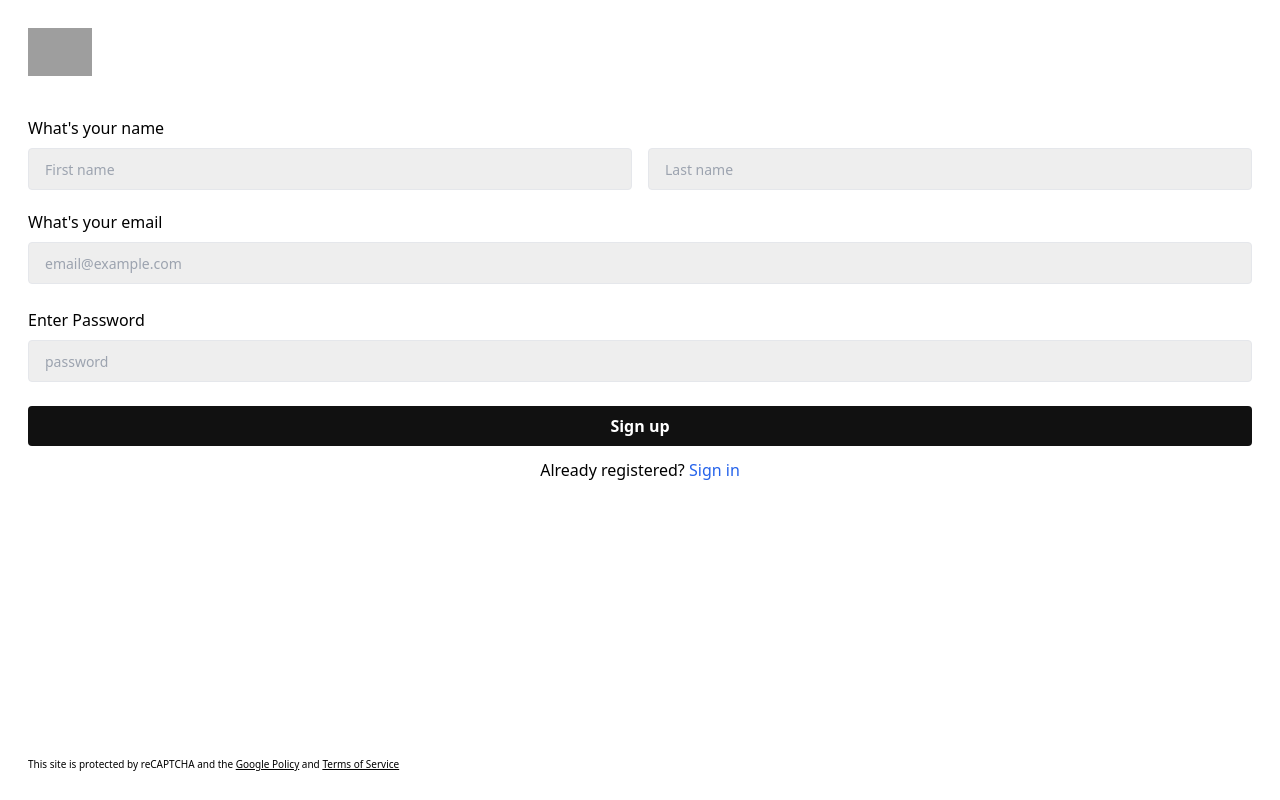
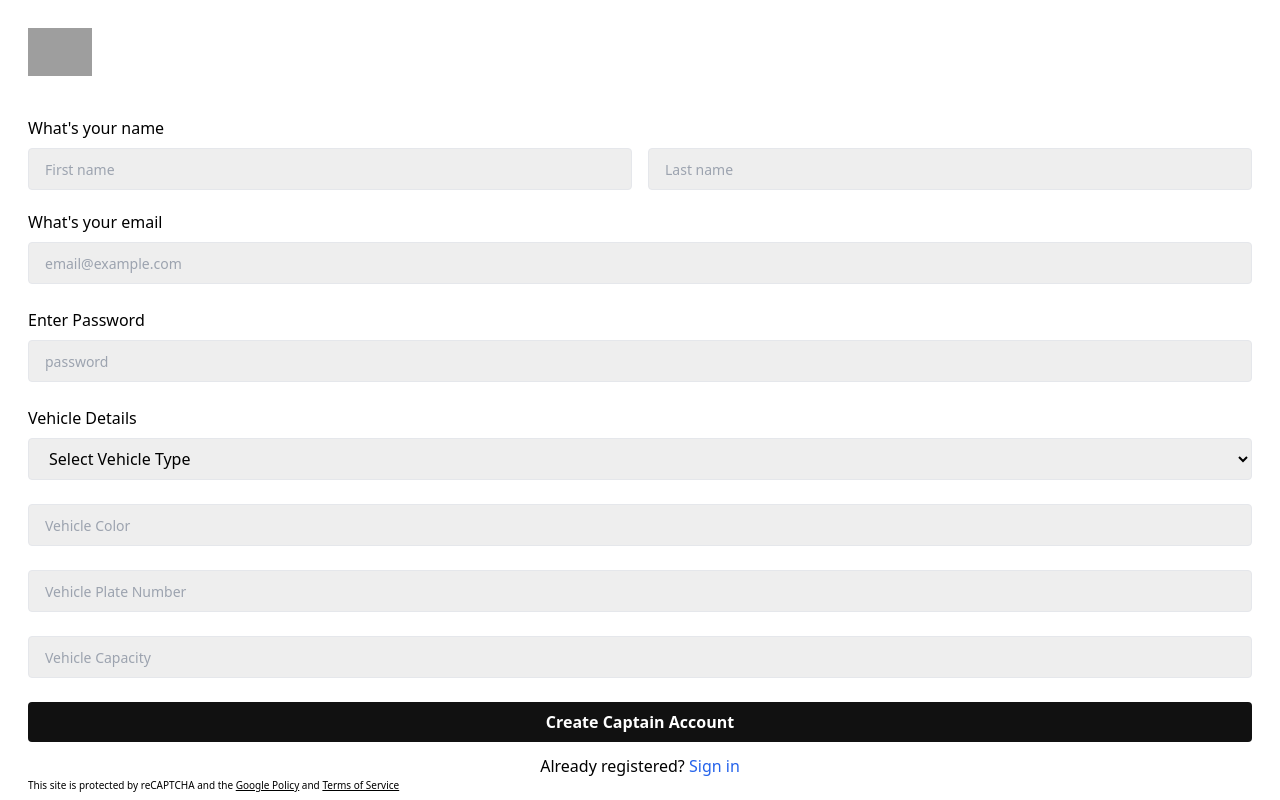
Before and after one commit to Subham11258/uber-mern, a React (Vite) app in the folder frontend/frontend/: page /captain-signup in a window 1280 px wide. Built offline with nearby package versions, Linux system fonts and the light colour scheme; grey boxes are pictures that could not be loaded.

Commit message:
created protected routes for captain

```diff
--- a/frontend/frontend/src/App.jsx
+++ b/frontend/frontend/src/App.jsx
@@ -8,6 +8,8 @@ import CaptainLogin from './pages/CaptainLogin'
 import CaptainSignup from './pages/CaptainSignup'
 import { Routes, Route } from 'react-router-dom'
 import UserProtectedWrapper from './pages/UserProtectedWrapper'
+import CaptainProtectedWrapper from './pages/CaptainProtectedWrapper'
+import CaptainHome from './pages/CaptainHome'
 const App = () => {
   return (
     <div>
@@ -18,8 +20,24 @@ const App = () => {
         <Route path="/signup" element={<UserSignup/>} />
         <Route path="/captain-login" element={<CaptainLogin/>} />
         <Route path="/captain-signup" element={<CaptainSignup/>} />
-        <Route path="/home" element={<UserProtectedWrapper><Home/></UserProtectedWrapper>} />
-        <Route path="/user/logout" element={<UserProtectedWrapper><UserLogout/></UserProtectedWrapper>} />
+        <Route path="/home" element={
+          <UserProtectedWrapper>
+
+          <Home/>
+
+          </UserProtectedWrapper>} />
+        <Route path="/user/logout" element={
+          <UserProtectedWrapper>
+
+          <UserLogout/>
+
+          </UserProtectedWrapper>} />
+        <Route path="/captain-home" element={
+          <CaptainProtectedWrapper>
+          <CaptainHome/>
+          </CaptainProtectedWrapper>
+
+          } />
       </Routes>
     </div>
   )
--- /dev/null
+++ b/frontend/frontend/src/pages/CaptainHome.jsx
@@ -0,0 +1,7 @@
+import React from 'react'
+
+export default function CaptainHome() {
+  return (
+    <div>CaptainHome</div>
+  )
+}
--- a/frontend/frontend/src/pages/CaptainLogin.jsx
+++ b/frontend/frontend/src/pages/CaptainLogin.jsx
@@ -1,20 +1,32 @@
   import { Link } from "react-router-dom"
   import { useState } from "react"
+  import { useNavigate } from "react-router-dom";
+  import { useContext } from "react";
+  import { CaptainDataContext } from "../context/CaptainContext";
+  import axios from "axios";
+
+  export default function CaptainLogin() {
+    const {captain, setCaptain} = useContext(CaptainDataContext);
+    const [email, setEmail] = useState('');
+    const [password, setPassword] = useState('');
+    const navigate = useNavigate();
 
 
-  export default function CaptainLogin() {
-    const [email, setEmail] = useState('');
-    const [password, setPassword] = useState('');
-    const [captainData, setCaptainData] = useState({});
-
-
-    const submitHandler = (e) => {
+    const submitHandler = async(e) => {
       e.preventDefault();
-      setCaptainData({
+      const captainData = {
         email:email,
         password:password
-      })
-      console.log(captainData);
+      }
+      const response = await axios.post(`${import.meta.env.VITE_BASE_URL}/captains/login`, captainData);
+      if(response.status === 200){
+        const data = response.data;
+        console.log(data);
+        setCaptain(data.captain);
+        localStorage.setItem('token', data.token);
+        navigate('/captain-home');
+      }
+
       setEmail('');
       setPassword('');
     }
--- /dev/null
+++ b/frontend/frontend/src/pages/CaptainProtectedWrapper.jsx
@@ -0,0 +1,44 @@
+import React, {useContext, useEffect, useState} from 'react'
+import { CaptainDataContext } from '../context/CaptainContext'
+import { useNavigate } from 'react-router-dom'
+
+import axios from 'axios';
+export default function UserProtectedWrapper({children}) {
+
+    const token = localStorage.getItem('token');
+    const {captain, setCaptain} = useContext(CaptainDataContext);
+    const [isLoading, setIsLoading] = useState(true);
+    const navigate = useNavigate();
+
+    useEffect(()=>{
+    if(!token){
+        navigate('/captain-login');
+    }
+},[token])
+
+    axios.get(`${import.meta.env.VITE_BASE_URL}/captains/profile`, {
+        headers:{
+            Authorization: `Bearer ${token}`
+        }
+    }).then((response)=>{
+        if(response.status===200){
+
+            setCaptain(response.data.captain);
+            setIsLoading(false);
+        }
+
+    }).catch((err)=>{
+        console.log(err);
+        localStorage.removeItem('token');
+        navigate('/captain-login');
+    })
+
+    if(isLoading){
+        return <div>Loading...</div>
+    }
+  return (
+    <>
+        {children}
+    </>
+  )
+}
--- a/frontend/frontend/src/pages/CaptainSignup.jsx
+++ b/frontend/frontend/src/pages/CaptainSignup.jsx
@@ -2,32 +2,57 @@ import { Link } from "react-router-dom"
 import { useState } from "react"
 import { CaptainDataContext } from "../context/CaptainContext";
 import { useContext } from "react";
+import { useNavigate } from "react-router-dom";
+import axios from "axios";
 
 export default function CaptainSignup() {
   const [email, setEmail] = useState('');
   const [password, setPassword] = useState('');
   const [firstName, setFirstName] = useState('');
   const [lastName, setLastName] = useState('');
-  const [captainData, setCaptainData] = useState({});
+  const [vehicleType, setVehicleType] = useState('');
+  const [vehicleColor, setVehicleColor] = useState('');
+  const [vehiclePlate, setVehiclePlate] = useState('');
+  const [vehicleCapacity, setVehicleCapacity] = useState('');
   const {captain, setCaptain} = useContext(CaptainDataContext);
+  const navigate = useNavigate();
 
-  const submitHandler =(e)=>{
+
+  const submitHandler = async(e)=>{
     e.preventDefault();
-    setCaptainData({
-      fullName:{
-        firstName:firstName,
-        lastName:lastName,
+    const captainData = {
+      fullname:{
+        firstname:firstName,
+        lastname:lastName,
       },
 
       email:email,
       password:password,
+      vehicle:{
 
-    })
+        color:vehicleColor,
+        plate:vehiclePlate,
+        capacity:vehicleCapacity,
+        vehicleType:vehicleType
+      }
+
+    }
+    const response = await axios.post(`${import.meta.env.VITE_BASE_URL}/captains/register`, captainData);
+    if(response.status === 201){
+      const data = response.data;
+      setCaptain(data.captain);
+      localStorage.setItem('token', data.token);
+      navigate('/captain-home');
+    }
     console.log(captainData);
     setFirstName('');
     setLastName('');
     setEmail('');
     setPassword('');
+    setVehicleColor('');
+    setVehiclePlate('');
+    setVehicleCapacity('');
+    setVehicleType('');
   }
 
   return (
@@ -69,9 +94,45 @@ export default function CaptainSignup() {
             className="bg-[#eeeeee] mb-6 rounded px-4 py-2 border w-full text-base placeholder:text-sm"
             placeholder="password"
             required />
+            <h3 className="text-base font-medium mb-2">Vehicle Details</h3>
+            <select
+              value={vehicleType}
+              onChange={(e) => setVehicleType(e.target.value)}
+              className="bg-[#eeeeee] mb-6 rounded px-4 py-2 border w-full text-base"
+              required
+            >
+              <option value="">Select Vehicle Type</option>
+              <option value="car">Car</option>
+              <option value="auto">Auto</option>
+              <option value="motorcycle">Moto</option>
+            </select>
+            <input
+              type="text"
+              value={vehicleColor}
+              onChange={(e) => setVehicleColor(e.target.value)}
+              className="bg-[#eeeeee] mb-6 rounded px-4 py-2 border w-full text-base placeholder:text-sm"
+              placeholder="Vehicle Color"
+              required
+            />
+            <input
+              type="text"
+              value={vehiclePlate}
+              onChange={(e) => setVehiclePlate(e.target.value)}
+              className="bg-[#eeeeee] mb-6 rounded px-4 py-2 border w-full text-base placeholder:text-sm"
+              placeholder="Vehicle Plate Number"
+              required
+            />
+            <input
+              type="number"
+              value={vehicleCapacity}
+              onChange={(e) => setVehicleCapacity(e.target.value)}
+              className="bg-[#eeeeee] mb-6 rounded px-4 py-2 border w-full text-base placeholder:text-sm"
+              placeholder="Vehicle Capacity"
+              required
+            />
             <button
             className="bg-[#111] text-white font-semibold mb-3 rounded px-4 py-2 w-full text-base placeholder:text-sm"
-            >Sign up</button>
+            >Create Captain Account</button>
             <p className="text-center">Already registered? <Link to="/captain-login" className="text-blue-600">Sign in</Link></p>
         </form>
         </div>
```
